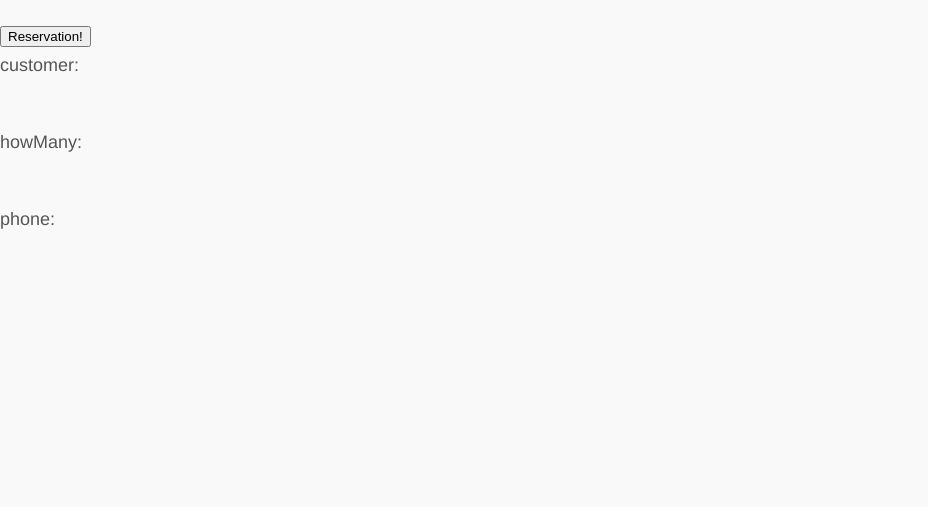
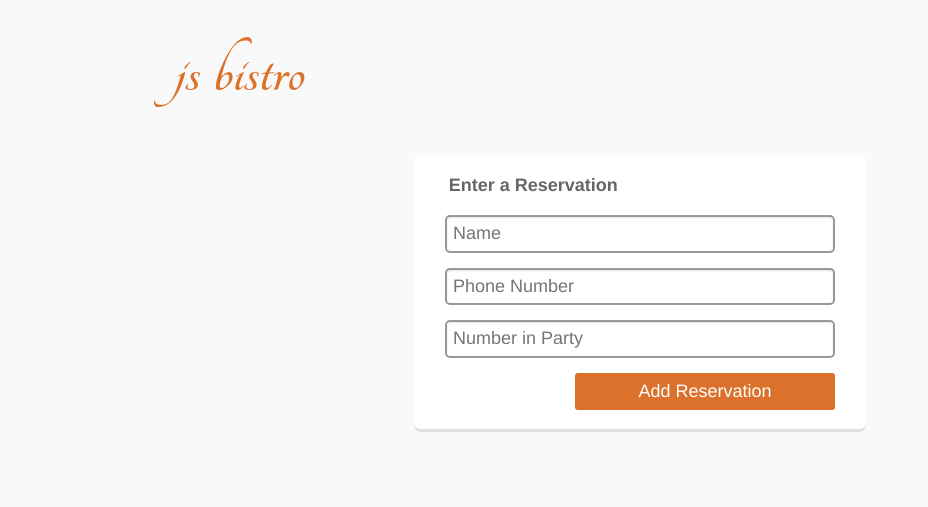
Before and after one commit to ckelner/ATLJS-framework-shootout-EXTJS, a plain HTML site: page index.html in a window 1280 px wide. Shown: the whole page, without its empty margins (0-928 px from the left). Drawn offline with Linux system fonts and the light colour scheme.

Commit message:
can add reservations to localstorage now

```diff
--- a/index.html
+++ b/index.html
@@ -11,13 +11,35 @@
         <link rel="stylesheet" type="text/css" href="resources/css/main.css">
     </head>
     <body ng-controller="ReservationController">
-        <button ng-click="addReservation()">Reservation!</button>
-        <p>customer: {{customer}}</p>
+        <div class="container">
+            <div class="row">
+                <header class="twelve columns">
+                    js bistro
+                </header>
+            </div>
+            <div class="row">
+                 <div class="six columns centered">
+                    <div class="form-wrapper">
+                        <h3>Enter a Reservation</h3>
+                        <form>
+                            <input type="text" name="customer" ng-model="reservation.customer" placeholder="Name" />
+                            <input type="tel" name="phone" ng-model="reservation.phone" placeholder="Phone Number" />
+                            <input type="text" name="howMany" ng-model="reservation.howMany" placeholder="Number in Party" />
+                            <button type="submit" class="button radius medium eight columns offset-by-four"
+                                ng-click="addReservation(reservation)">
+                                Add Reservation
+                            </button>
+                        </form>
+                    </div>
+                </div>
+            </div>
+        </div>
+        <!-- <p>customer: {{customer}}</p>
         <br>
         <p>howMany: {{howMany}}</p>
         <br>
         <p>phone: {{phone}}</p>
-        <br>
+        <br>-->
         <script src="resources/js/angular.min.js"></script>
         <script src="app.js"></script>
         <script src="resources/js/controllers.js"></script>
--- a/resources/js/controllers.js
+++ b/resources/js/controllers.js
@@ -3,23 +3,19 @@ function ReservationController($scope) {
  	$scope.customer = "";
  	$scope.howMany = "";
     $scope.phone = "";
-	$scope.addReservation = function() {
+	$scope.addReservation = function(reservation) {
 		if(localStorage.reservations!="") {
 			$scope.reservations = JSON.parse(localStorage.reservations);
 		} else {
 			$scope.reservations = [];
 		}
+		var res = angular.copy(reservation);
 		$scope.reservations.push({
-            /*customer: $scope.customer,
-            howMany: $scope.howMany,
-            phone: $scope.phone*/
-            customer: "test",
-            howMany: "12",
-            phone: "12345678"
+            customer: res.customer,
+            howMany: res.howMany,
+            phone: res.phone
         });
         localStorage.reservations = JSON.stringify($scope.reservations);
-        $scope.customer="test";
-        $scope.howMany= "12";
-        $scope.phone= "12345678";
+
 	}
 }
```
